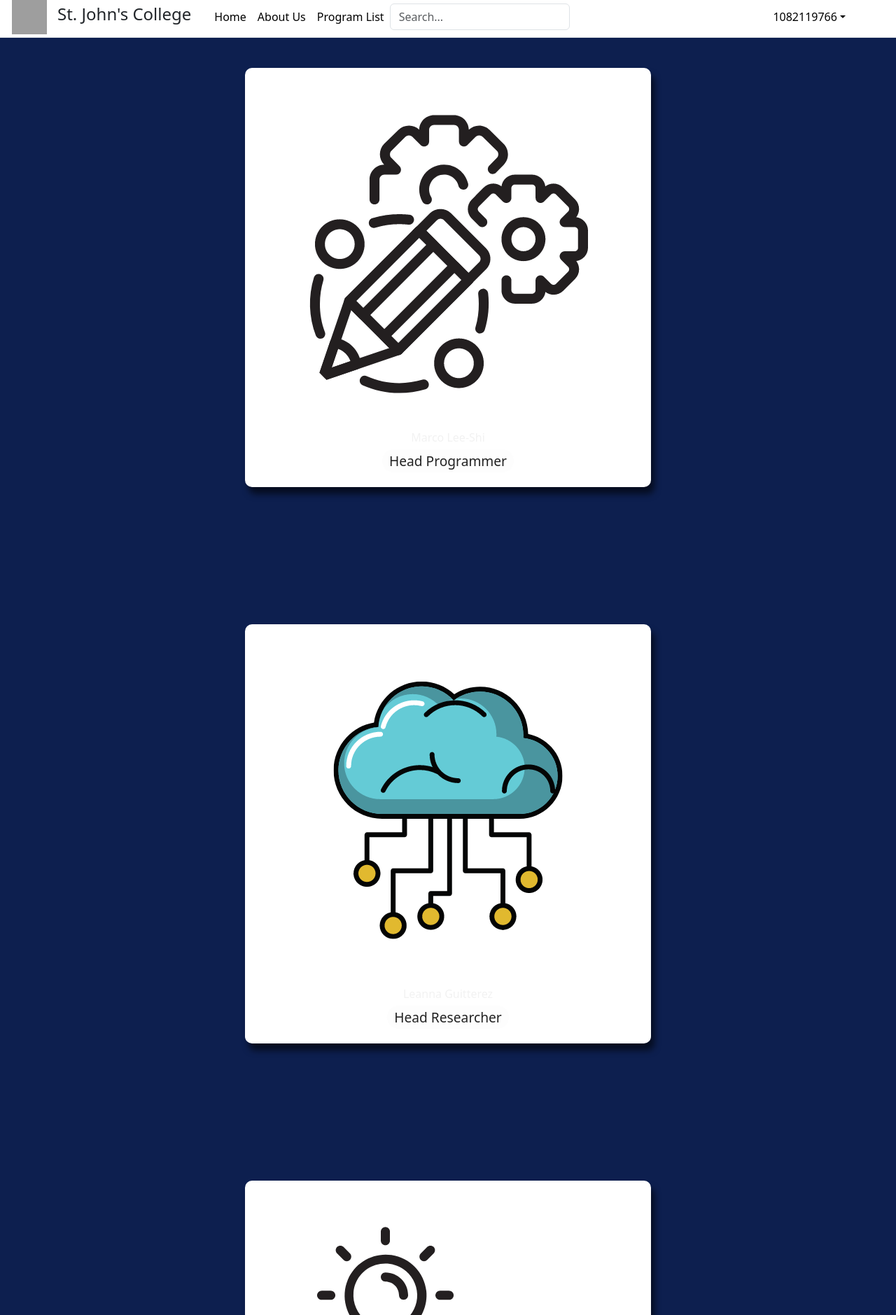
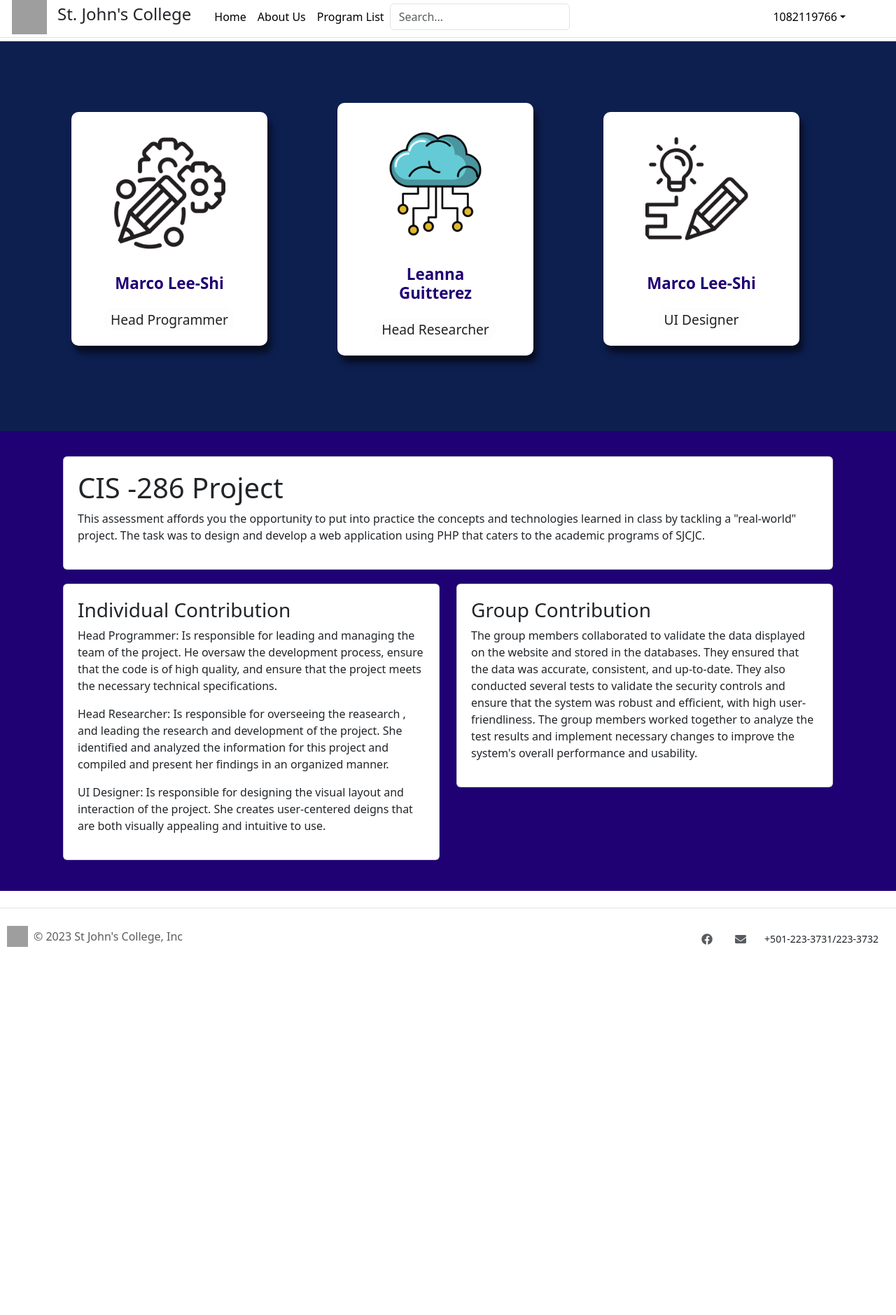
Before and after one commit to Tungsten0/CIS-286-Project, a PHP site: page /about.php in a window 1280 px wide. Shown: the part 41-1920 px from the top of the page at 70% size. After the commit the page ends 1394 px from the top, so only its background shows below. Run offline with PHP 8.4, Linux system fonts and the light colour scheme; a user stored in the database is signed in; grey boxes are pictures that could not be loaded.

Commit message:
design change & ico added

```diff
--- a/about.php
+++ b/about.php
@@ -26,7 +26,7 @@
 
         .members{
             display: grid;
-            grid-template-column: 1fr 1fr;
+            grid-template-columns: 1fr 1fr;
             grid-template-rows: auto auto;
             gap: 20px;
             padding: 2rem;
@@ -53,9 +53,9 @@
 
         .member-card h2{
             text-align: center;
-            color:#222;
-            font-weight:400;
-            font-size: 1.2rem;
+            color: #200174;
+            font-weight:560;
+            font-size:1.4rem;
             margin: 1rem;
         }
 
@@ -95,58 +95,68 @@
     </style>
     <main style="background-color: #200174;">
 
-    <div class="aboutus">
+    <div class="aboutus" style="background-color: rgb(13,31,79);">
         <!--top text and description-->
+        <div class="container">
+        <div class="row mb-3 text-center" >
                 <div class ="team-members">
+                    <div class="col-4 themed-grid-col">
                         <div class = "members">
                             <div class="member-card">
-                <img src="media/Head Programmer.png" alt="Head-Programmer Icon";
+                                <img src="media/Head Programmer.png" alt="Head-Programmer Icon" style="height: 200px; width: 200px;">
                                 <h2>Marco Lee-Shi</h2>
                                 <h5>Head Programmer </h5>
                             </div>
                         </div>
                     </div>
-
-    <div class ="team-members">
+                    <div class="col-4 themed-grid-col">
                         <div class = "members">
                             <div class="member-card">
-                <img src="media/Head Researcher.png" alt="Head-Researcher Icon";
+                                <img src="media/Head Researcher.png" alt="Head-Researcher Icon" style="height: 200px; width: 200px;">
                                 <h2>Leanna Guitterez</h2>
                                 <h5>Head Researcher </h5>
                             </div>
                         </div>
                     </div>
-
-    <div class ="team-members">
+                    <div class="col-4 themed-grid-col">
                         <div class = "members">
                             <div class="member-card">
-                <img src="media/designer.png" alt="UI-Designer Icon";
+                                <img src="media/designer.png" alt="UI-Designer Icon" style="height: 200px; width: 200px;">
                                 <h2>Marco Lee-Shi</h2>
                                 <h5>UI Designer </h5>
                             </div>
                         </div>
                     </div>
+                </div>
+            </div>
+        </div>
+        </div>
 
-        <div class="content">
+        <div class="container" style="padding: 20px;">
+            <div class="card" style="padding: 20px; margin-bottom: 20px;">
                 <h1>CIS -286 Project</h1>
-            <p>This assessment affords you the opportunity to put
-            into practice the concepts and technologies learned in class by tackling a "real-world"
-            project. The task was to design and develop a web application using PHP that caters to
-            the academic programs of SJCJC. </p>
+                <p>This assessment affords you the opportunity to put into practice the concepts and technologies learned in class by tackling a "real-world" project. The task was to design and develop a web application using PHP that caters to the academic programs of SJCJC. </p>
+            </div>
 
+            <div class="row">
+                <div class="col-md-6 themed-grid-col">
+                    <div class="card" style="padding: 20px;">
                         <h3>Individual Contribution</h3>
                         <p >Head Programmer: Is responsible for leading and managing the team of the project. He oversaw the development process, ensure that the code is of high quality, and ensure that the project meets the necessary technical specifications.</p>
-
                         <p>Head Researcher: Is responsible for overseeing the reasearch , and leading the research and development of the project. She identified and analyzed the information for this project and compiled and present her findings in an organized manner. </p>
-
                         <p >UI Designer: Is responsible for designing the visual layout and interaction of the project. She creates user-centered deigns that are both visually appealing and intuitive to use.</p>
-
-
-
+                    </div>
+                </div>
+                <div class="col-md-6 themed-grid-col">
+                    <div class="card" style="padding: 20px;">
                         <h3>Group Contribution</h3>
                         <p>The group members collaborated to validate the data displayed on the website and stored in the databases. They ensured that the data was accurate, consistent, and up-to-date. They also conducted several tests to validate the security controls and ensure that the system was robust and efficient, with high user-friendliness. The group members worked together to analyze the test results and implement necessary changes to improve the system's overall performance and usability.</p>
                     </div>
+                </div>
+            </div>
 
+
+        </div>
 
     </div>
 
--- a/header.php
+++ b/header.php
@@ -9,6 +9,7 @@
 <html>
 <head>
     <title>SJC</title>
+    <link rel="icon" type="image/png" href="media/logo.ico">
     <meta charset="UTF-8">
     <meta name="viewport" content="width=device-width, initial-scale=1">
     <link rel="stylesheet" href="../CIS-286-Project/css/bootstrap.css" />
@@ -28,7 +29,9 @@
         <div class="p-3" style="height: 40px; background-color: #200174;"></div>
 
         <div class="d-flex flex-wrap align-items-center justify-content-center justify-content-lg-start">
-            <img src="media/sjc-logo.png" alt="sjc logo" style="height: 50px; width: 50px; margin-left: 20px;">
+            <a>
+                <img src="media/sjc-logo.png" alt="sjc logo" style="height: 50px; width: 50px; margin-left: 20px;">
+            </a>
             <h4 style="margin-left: 15px; margin-right: 25px;">St. John's College</h4>
             <ul class="nav col-12 col-lg-auto me-lg-auto mb-2 justify-content-center mb-md-0">
                 <li><a href="../CIS-286-Project/index.php" class="nav-link px-2 link-body-emphasis">Home</a></li>
@@ -74,4 +77,4 @@
     </div>
 </header>
 
-<main style="margin-top: 50px; margin-bottom: 100px;">
+<main style="margin-top: 100px; margin-bottom: 100px;">
--- a/index.php
+++ b/index.php
@@ -33,7 +33,7 @@
             position: absolute;
             background: rgb(27, 27, 27, .5);
             color: white;
-            bottom: -210px;
+            bottom: -160px;
             transition: .5s;
         }
         .content {
@@ -105,7 +105,7 @@
 
                 <div class="row justify-content-start align-items-center h-100">
                     <div class="col-md-6">
-                        <div class="card" style="width: 500px; height: 325px; position: relative; left: 50px; background-color: #200174;">
+                        <div class="card" style="width: 500px; height: 325px; position: relative; left: 190px; top: 180px; background-color: #200174;">
                             <div class="card-body">
                                 <h5 class="card-title" style="color: white; font-size: 350%; font-weight: bold;">St. John's College Junior College</h5>
                                 <p class="card-text" style="font-size: xx-large; color: white;">
--- a/textbook.php
+++ b/textbook.php
@@ -20,6 +20,9 @@ $data = mysqli_stmt_get_result($stmt);
 
 $result = mysqli_fetch_assoc($data);
 
+if($result == null) {
+  header("Location: error.php");
+}
 
 $title = $result["title"];
 $description = $result["description"];
```
Also changed, not shown: media/logo.ico (added). Lines whose indentation alone changed are shown as unchanged.
